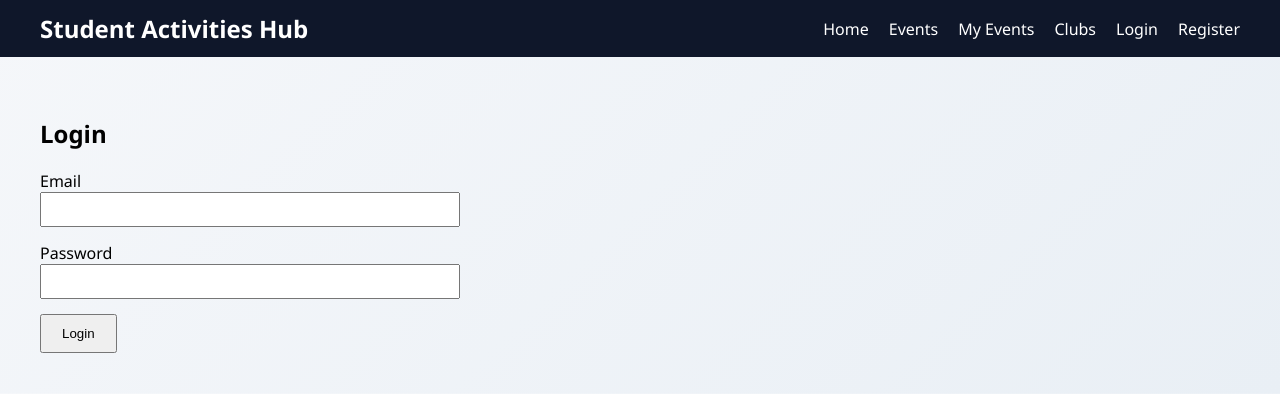
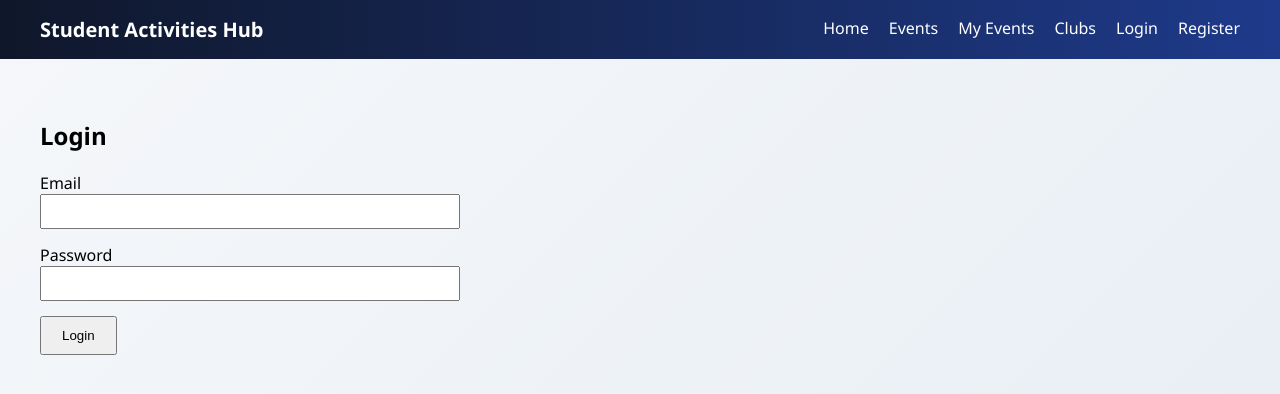
Before and after one commit to bhavyabhardwaj001/student-activity-hub, a React app in the folder frontend/: page /login in a window 1280 px wide. Shown: the top 394 px of the page. Built offline with nearby package versions, Linux system fonts and the light colour scheme; the HTML template or start-up script is replaced by a standard one.

Commit message:
enhance navbar with hover effects and modern styling

```diff
--- a/frontend/src/App.css
+++ b/frontend/src/App.css
@@ -14,6 +14,25 @@ body {
 
 .header h2 {
   margin: 0;
+}
+
+nav a {
+  position: relative;
+}
+
+nav a::after {
+  content: "";
+  position: absolute;
+  width: 0%;
+  height: 2px;
+  left: 0;
+  bottom: 0;
+  background-color: #60a5fa;
+  transition: width 0.3s ease;
+}
+
+nav a:hover::after {
+  width: 100%;
 }
 
 /* Main container */
--- a/frontend/src/components/Navbar.jsx
+++ b/frontend/src/components/Navbar.jsx
@@ -12,17 +12,29 @@ const token = localStorage.getItem("token");
       <h2 style={styles.logo}>Student Activities Hub</h2>
 
       <div style={styles.links}>
-  <Link to="/" style={styles.link}>Home</Link>
-  <Link to="/events" style={styles.link}>Events</Link>
-  <Link to="/my-events" style={styles.link}>My Events</Link>
-  <Link to="/clubs" style={styles.link}>Clubs</Link>
+        <Link to="/" style={styles.link}>
+          Home
+        </Link>
+        <Link to="/events" style={styles.link}>
+          Events
+        </Link>
+        <Link to="/my-events" style={styles.link}>
+          My Events
+        </Link>
+        <Link to="/clubs" style={styles.link}>
+          Clubs
+        </Link>
 
         {!token && (
-    <Link to="/login" style={styles.link}>Login</Link>
+          <Link to="/login" style={styles.link}>
+            Login
+          </Link>
         )}
 
         {!token && (
-    <Link to="/register" style={styles.link}>Register</Link>
+          <Link to="/register" style={styles.link}>
+            Register
+          </Link>
         )}
 
         {token && (
@@ -40,12 +52,14 @@ const styles = {
     display: "flex",
     justifyContent: "space-between",
     alignItems: "center",
-    padding: "12px 40px",
-    background: "#0f172a",
+    padding: "16px 40px",
+    background: "linear-gradient(90deg, #0f172a, #1e3a8a)",
     color: "white",
   },
   logo: {
     margin: 0,
+    fontWeight: "600",
+    fontSize: "20px",
   },
   links: {
     display: "flex",
@@ -55,6 +69,8 @@ const styles = {
     color: "white",
     textDecoration: "none",
     fontWeight: "500",
+    position: "relative",
+    paddingBottom: "4px",
   },
   logout: {
     color: "white",
@@ -65,8 +81,8 @@ const styles = {
     cursor: "pointer",
     fontSize: "inherit",
     fontFamily: "inherit",
-  padding: "0"
-}
+    padding: "0",
+  },
 };
 
 export default Navbar;
```
Lines whose indentation alone changed are shown as unchanged.
